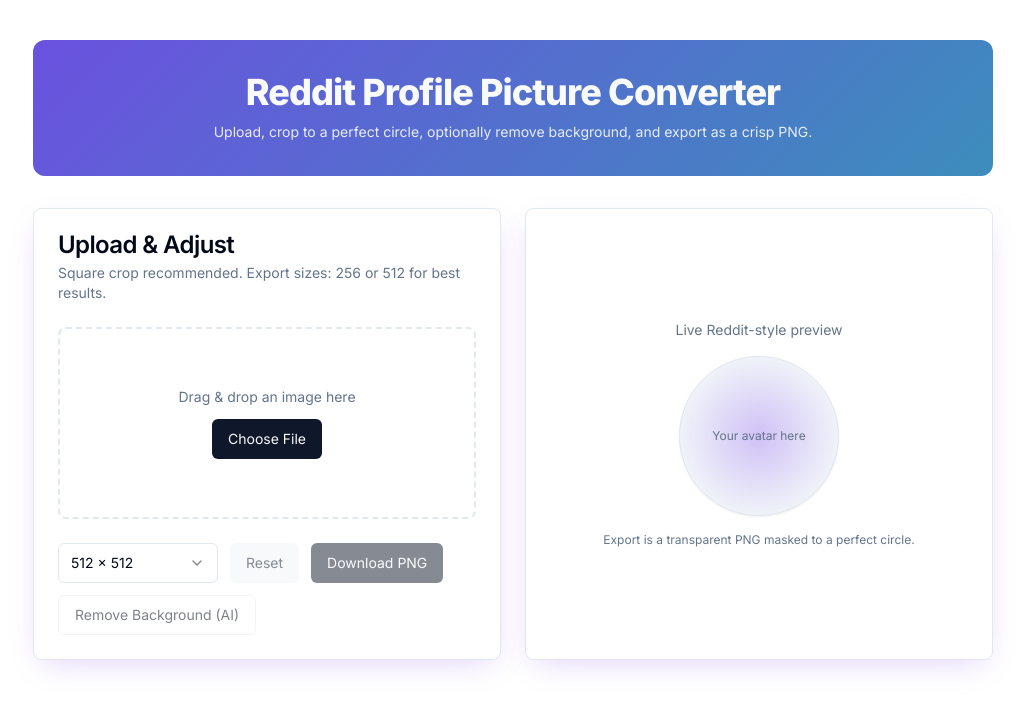
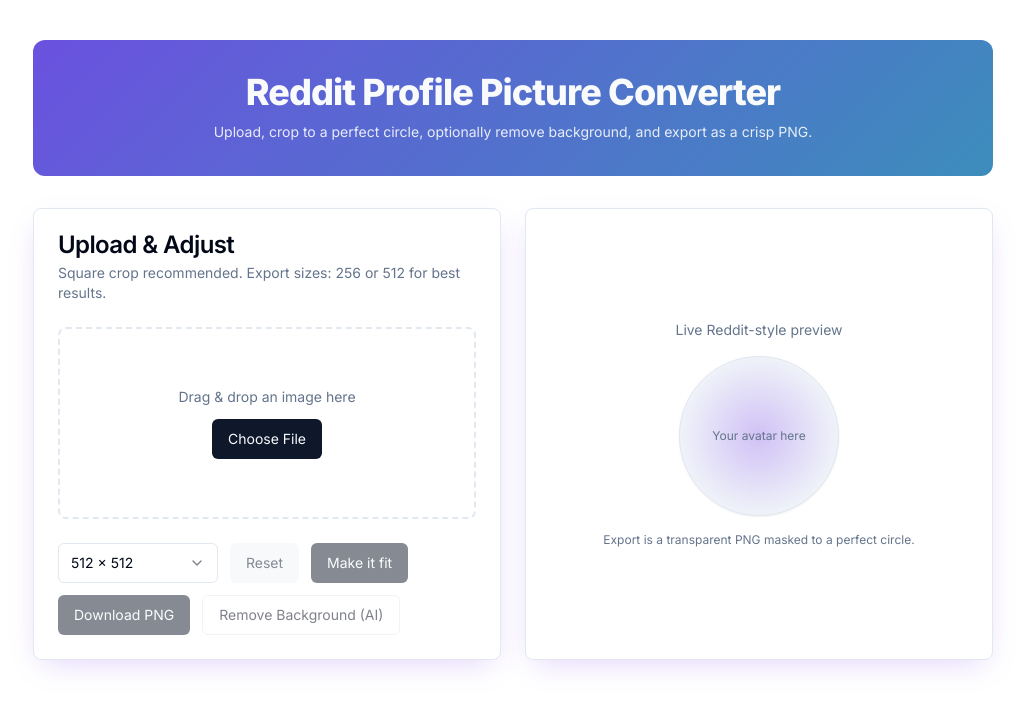
Before and after one commit to DisabledAbel/reddit-pfp-maker, a React (Vite) app: page / in a window 1280 px wide. Shown: the top 710 px of the page, without its empty margins (127-1152 px from the left). Built offline with nearby package versions, Linux system fonts and the light colour scheme.

Commit message:
Fit image for Reddit
Set image to fit Reddit's circular avatar by default.

```diff
--- a/src/components/AvatarConverter.tsx
+++ b/src/components/AvatarConverter.tsx
@@ -165,6 +165,24 @@ export default function AvatarConverter() {
     setCroppedAreaPixels(null);
   };
 
+  const makeItFit = () => {
+    if (!imageEl) {
+      toast.error("Upload an image first");
+      return;
+    }
+    const w = imageEl.naturalWidth;
+    const h = imageEl.naturalHeight;
+    const side = Math.min(w, h);
+    const x = Math.floor((w - side) / 2);
+    const y = Math.floor((h - side) / 2);
+
+    setCroppedAreaPixels({ x, y, width: side, height: side });
+    setExportSize(256);
+    setZoom(1);
+    setCrop({ x: 0, y: 0 });
+    toast.success("Centered crop set — ready to download 256×256");
+  };
+
   return (
     <div className="space-y-8">
       <section className="app-hero rounded-xl p-8 text-center text-primary-foreground">
@@ -259,6 +277,10 @@ export default function AvatarConverter() {
               Reset
             </Button>
 
+            <Button onClick={makeItFit} disabled={!imageURL || processing}>
+              Make it fit
+            </Button>
+
             <Button onClick={handleDownload} disabled={!imageURL || processing}>
               Download PNG
             </Button>
```
